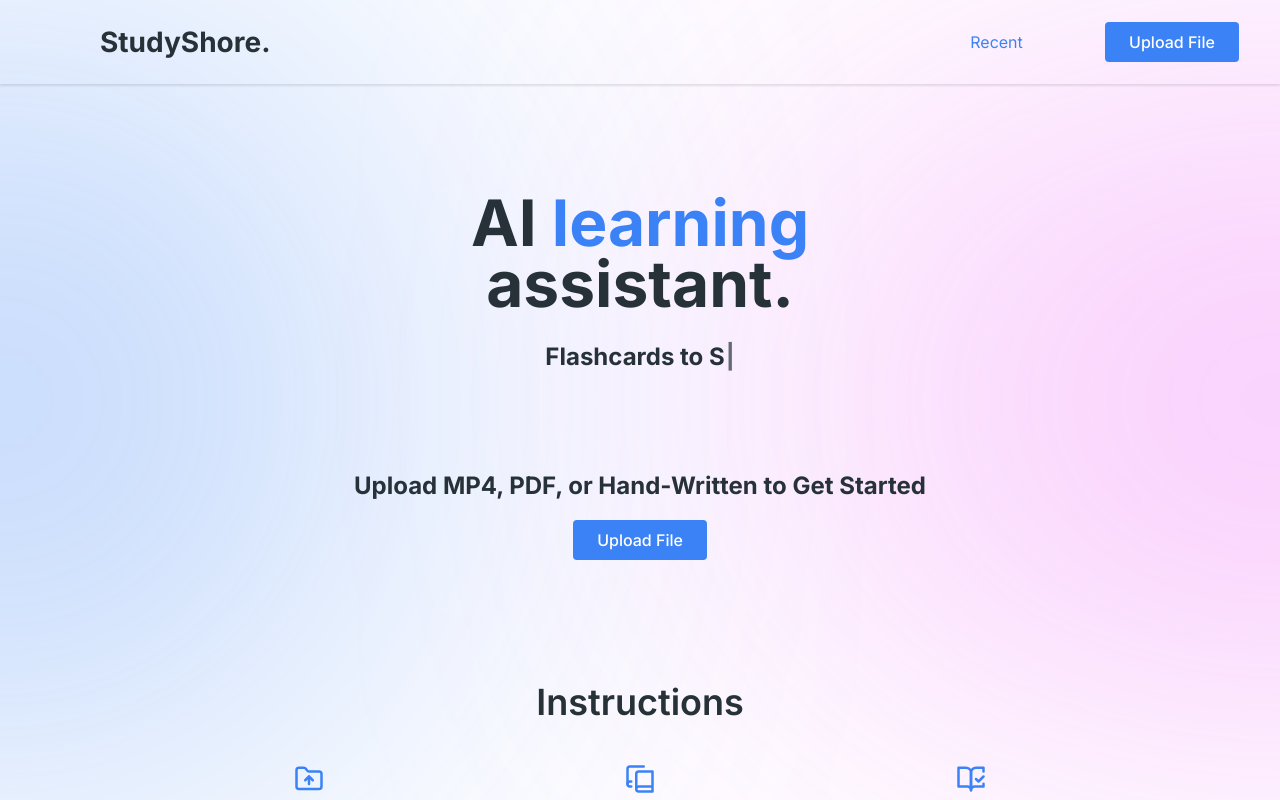
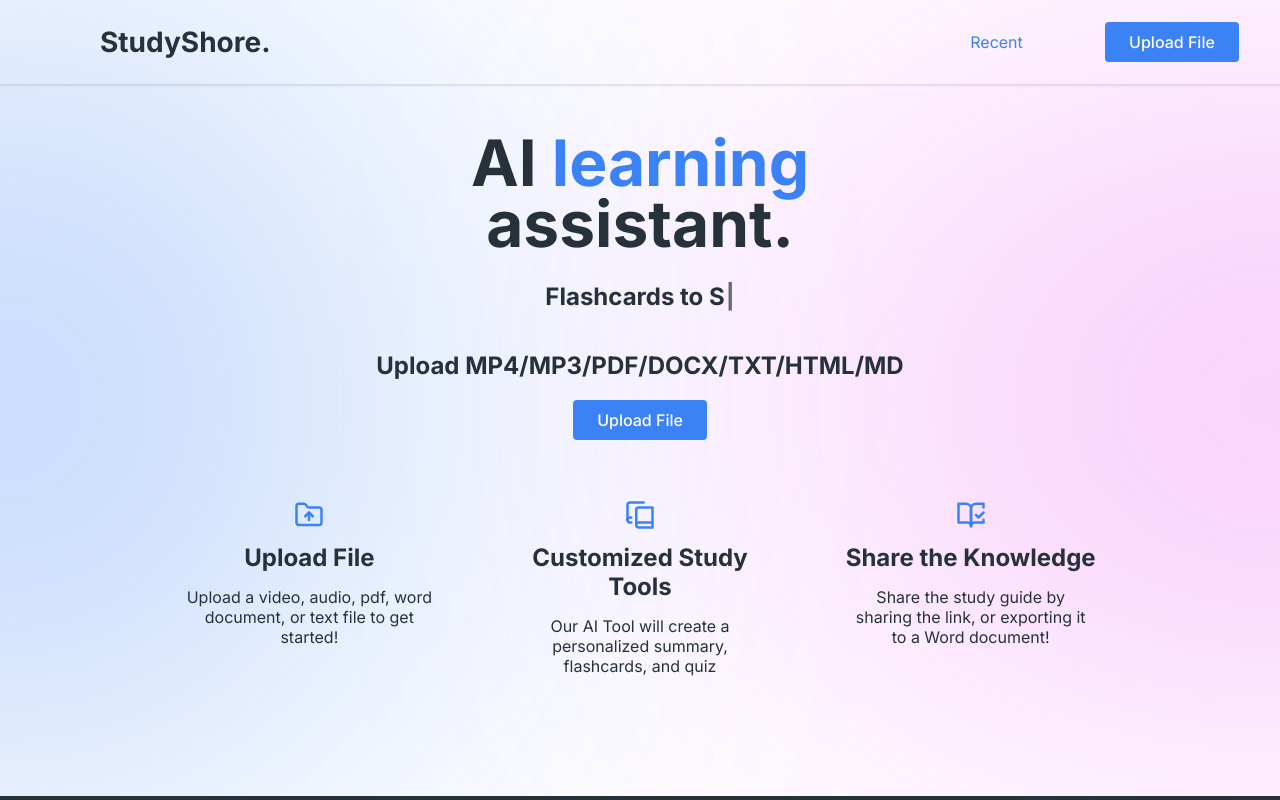
Before and after one commit to bubloo7/StudyShore, a Next.js app in the folder frontend/: page / in a window 1280 px wide. Shown: the top 800 px of the page. Built offline with nearby package versions, Linux system fonts and the light colour scheme.

Commit message:
FRONT PAGE STYLEING

```diff
--- a/frontend/app/page.js
+++ b/frontend/app/page.js
@@ -18,7 +18,7 @@ const Home = () => {
                 justify="center"
                 align="middle"
                 style={{
-                    marginTop: "84px",
+                    marginTop: "24px",
                     marginBottom: "120px",
                 }}
             >
@@ -39,13 +39,11 @@ const Home = () => {
                         <CustomTypewriter />
                     </h3>
 
-                    <h3 style={{ marginTop: "100px", marginBottom: "20px" }}>
-                        Upload MP4, PDF, or Hand-Written to Get Started
+                    <h3 style={{ marginTop: "40px", marginBottom: "20px" }}>
+                        Upload MP4/MP3/PDF/DOCX/TXT/HTML/MD
                     </h3>
                     <UploadButton />
-
-                    <h2 style={{ marginTop: "120px" }}>Instructions</h2>
-                    <Flex justify="center" align="space-between" style={{ marginTop: "40px" }} gap="large">
+                    <Flex justify="center" align="space-between" style={{ marginTop: "60px" }} gap="large">
                         <Col justify="center" align="middle" span={6} style={{ marginRight: "20px" }}>
                             <FolderUp size={30} color="#3b82f6" />
                             <h3 style={{ marginTop: "10px" }}>Upload File</h3>
@@ -56,8 +54,7 @@ const Home = () => {
                                     marginTop: "15px",
                                 }}
                             >
-                                Upload a video (MP4) or a PDF document of your lecture slides, personal notes, lecture
-                                notes
+                                Upload a video, audio, pdf, word document, or text file to get started!
                             </p>
                         </Col>
                         <Col
@@ -78,13 +75,13 @@ const Home = () => {
                                     marginTop: "15px",
                                 }}
                             >
-                                Our AI Tool will use your uploaded files to create a personalized summary, flashcards,
+                                Our AI Tool will create a personalized summary, flashcards,
                                 and quiz
                             </p>
                         </Col>
                         <Col justify="center" align="middle" span={6} style={{ marginLeft: "20px" }}>
                             <BookOpenCheck size={30} color="#3b82f6" />
-                            <h3 style={{ marginTop: "10px" }}>Export and Learn</h3>
+                            <h3 style={{ marginTop: "10px" }}>Share the Knowledge</h3>
                             <p
                                 style={{
                                     marginRight: "10px",
@@ -92,8 +89,7 @@ const Home = () => {
                                     marginTop: "15px",
                                 }}
                             >
-                                Study using the material and share it with peers. Instead, also make it publicly
-                                avaliable.
+                                Share the study guide by sharing the link, or exporting it to a Word document!
                             </p>
                         </Col>
                     </Flex>
```
